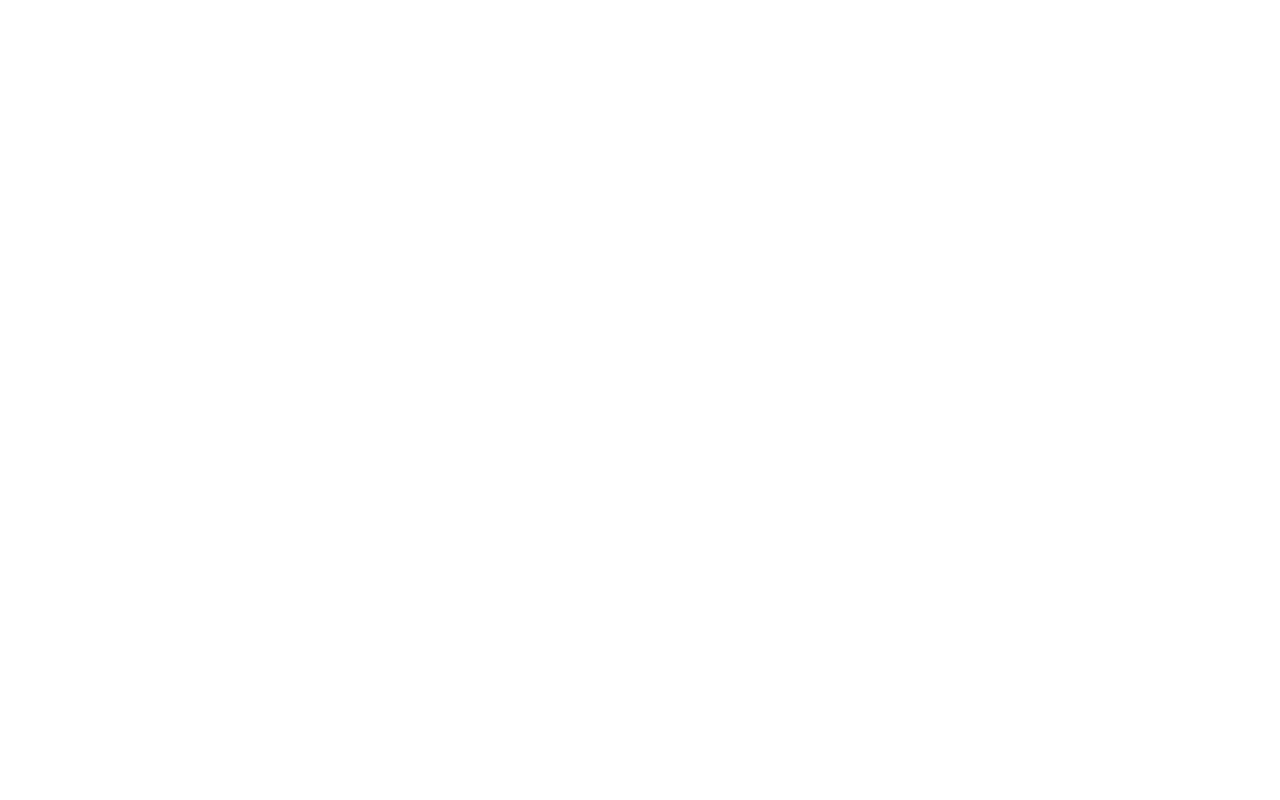
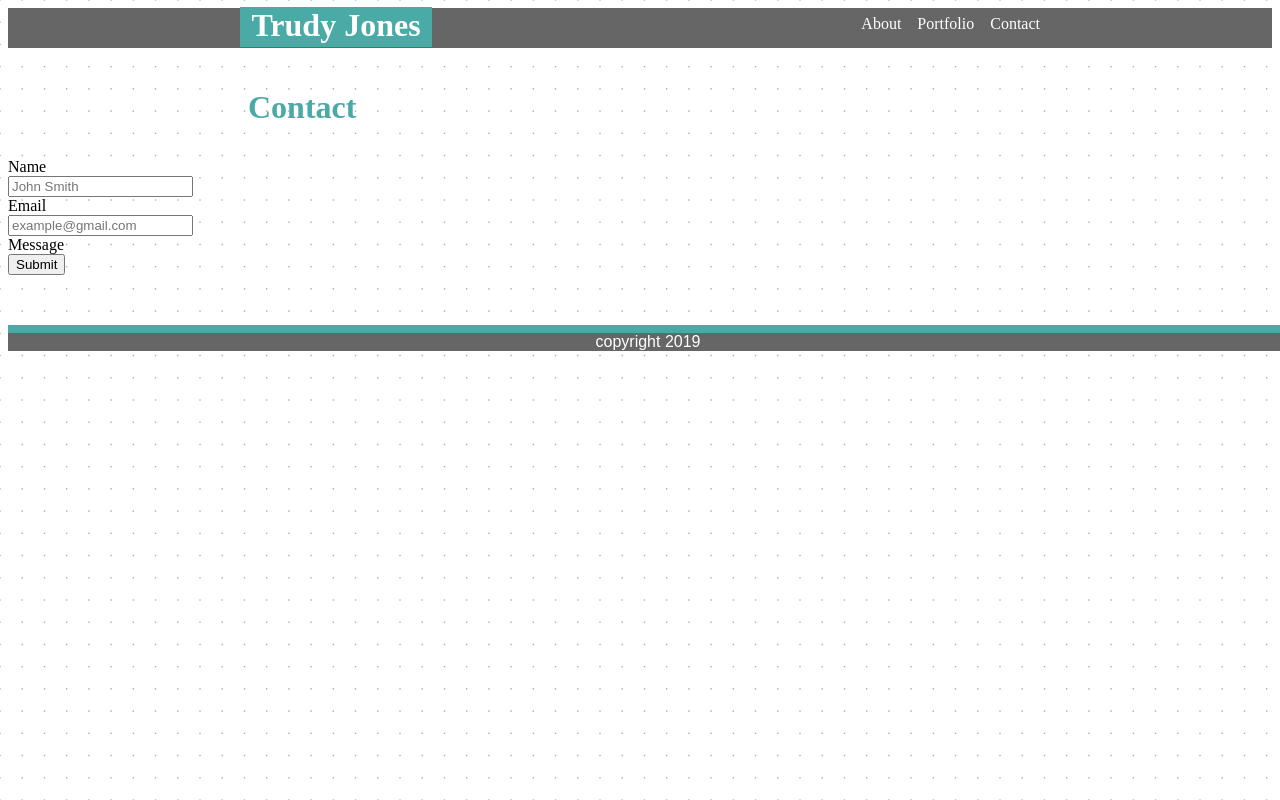
Before and after one commit to tjones374/Portfolio, a plain HTML site: page contact.html in a window 1280 px wide. Drawn offline with Linux system fonts and the light colour scheme.

Commit message:
Contact page html and css code submitted

```diff
--- a/contact.html
+++ b/contact.html
@@ -0,0 +1,36 @@
+<!DOCTYPE html>
+<html lang="en">
+
+<head>
+    <meta charset="UTF-8">
+    <meta name="viewport" content="width=device-width, initial-scale=1.0">
+    <meta http-equiv="X-UA-Compatible" content="ie=edge">
+    <link rel="stylesheet" type="text/css" href="css/style.css" />
+    <title>About Me</title>
+</head>
+
+<body>
+    <div>
+        <header class="navbar"></header>
+        <h1 id="name">Trudy Jones</h1>
+    </div>
+    <div class="links">
+        <a rel src="http//:www.placeholder.about.com">About</a>
+        <a rel src="http//:www.placeholder.portfolio.com">Portfolio</a>
+        <a rel src="http//:www.placeholder.contact.com">Contact</a>
+    </div>
+    <h1 id="about">Contact</h1>
+
+    <form>
+        <label for="Name">Name</label><br>
+        <input type="text" placeholder="John Smith"><br>
+        <label for="Email">Email</label><br>
+        <input type="text" placeholder="example@gmail.com"><br>
+        <label for="Message">Message</label><br>
+        <label for="Submit"></label>
+        <input type="submit">
+    </form>
+    <footer>copyright 2019</footer>
+</body>
+
+</html>
--- a/css/style.css
+++ b/css/style.css
@@ -15,28 +15,22 @@
     width: 15%;
     height: 40px;
 }
+.links {
+    position: absolute;
+    bottom: 0;
+    right: 0;
+    top: 15px;
+    right: 0px;
+    text-align: center;
+    right: 240px;
+    color: white;
+    word-spacing: 12px;
+}
 #about {
     color: #4aaaa5;
     margin-left: 240px;
     padding-top: 20px;
     padding-bottom: 10px;
-}
-p {
-    margin: auto;
-    line-height: 1.6;
-    color: #777777;
-    font-family: Arial, "Helvetica Neue", Helvetica, sans-serif;
-    padding: 5px;
-    bottom: 30px;
-}
-.links {
-    position: absolute;
-    top: 15px;
-    right: 0px;
-    text-align: center;
-    right: 240px;
-    color: white;
-    word-spacing: 12px
 }
 footer {
     background: #666666;
@@ -45,6 +39,8 @@ footer {
     margin-top: 50px;
     text-align: center;
     border-top: 8px #4aaaa5 solid;
+    position: fixed;
+    width: 100%
 }
 body {
     background-image: url(../images/dot-grid.png);
@@ -57,7 +53,3 @@ body {
     margin-right: 240px;
     border-color: #dddddd;
 }
-img {
-    float: left;
-    padding: 10px 10px 10px
-}
```
